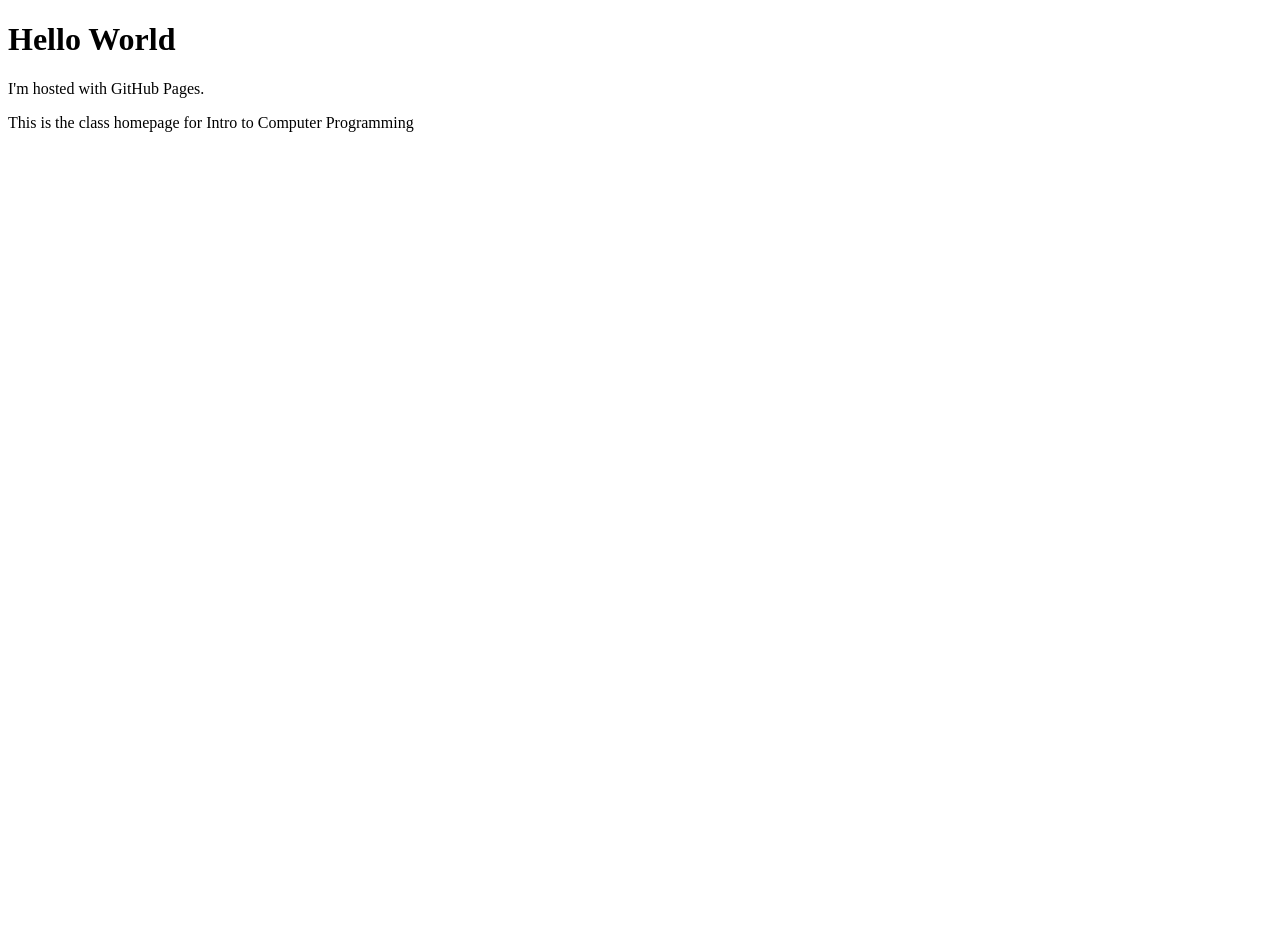
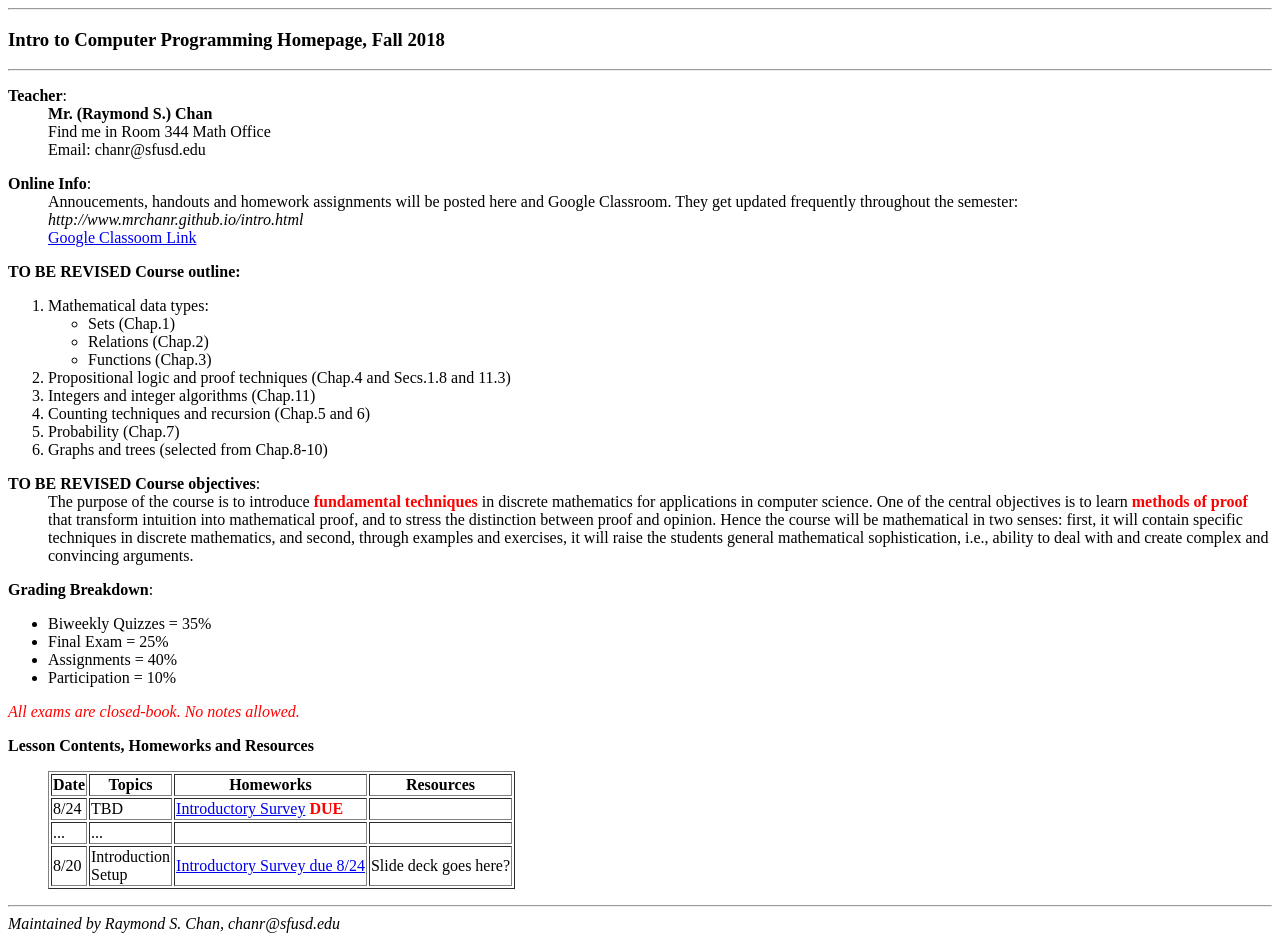
Before and after one commit to mrchanr/chanr.github.io, a plain HTML site: page intro.html in a window 1280 px wide. Before the commit the page ends 800 px from the top, so only its background shows below. Drawn offline with Linux system fonts and the light colour scheme.

Commit message:
skeleton of intro website

```diff
--- a/intro.html
+++ b/intro.html
@@ -1,8 +1,205 @@
-<!DOCTYPE html>
-<html>
-<body>
-<h1>Hello World</h1>
-<p>I'm hosted with GitHub Pages.</p>
-<p>This is the class homepage for Intro to Computer Programming <p>
-</body>
-</html>
+<html><head><meta http-equiv="Content-Type" content="text/html; charset=windows-1252"><title>Intro to Computer Programming Homepage, Fall 2018</title>
+</head><body bgcolor="FFFFFF">
+
+<hr>
+<h3> Intro to Computer Programming Homepage, Fall 2018</h3>
+<hr>
+
+<dl>
+<p>
+<!--
+</p><dt> <b><font color="red"><a name="announcement">Announcement</a></font></b>:
+<ol>
+<li> 4/26: more examples of math induction is
+     <a href="http://web.cs.ucdavis.edu/~bai/ECS20/InductionExamples.htm">posted</a>.
+     <a href="http://web.cs.ucdavis.edu/~bai/ECS20/InductionValid.htm">Why Induction is Valid</a>
+-->
+<p>
+</p></dt><dt> <b>Teacher</b>:
+   </dt><dd><b>Mr. (Raymond S.) Chan</b></a>
+   </dd><dd> Find me in Room 344 Math Office
+   </dd><dd> Email: chanr@sfusd.edu
+<p>
+
+<p>
+</p></dd><dt><b>Online Info</b>:
+   </dt><dd> Annoucements, handouts and homework assignments
+   will be posted here and Google Classroom. They get updated frequently
+   throughout the semester:
+   </dd><dd> <i>http://www.mrchanr.github.io/intro.html</i> <br>
+   </dd><dd> <a href="https://classroom.google.com/c/MTUwMzQzODc3NTRa">Google Classoom Link</a></ol>
+
+<p>
+</p></dd><dt><b>TO BE REVISED Course outline:</b>
+<ol>
+<li> Mathematical data types:
+      <ul>
+      <li> Sets (Chap.1)
+      </li><li> Relations (Chap.2)
+      </li><li> Functions (Chap.3)
+      </li></ul>
+</li><li> Propositional logic and proof techniques (Chap.4 and Secs.1.8 and 11.3)
+</li><li> Integers and integer algorithms (Chap.11)
+</li><li> Counting techniques and recursion (Chap.5 and 6)
+</li><li> Probability (Chap.7)
+</li><li> Graphs and trees (selected from Chap.8-10)
+</li></ol>
+
+<p>
+</p></dt><dt><b>TO BE REVISED Course objectives</b>:
+</dt><dd>
+The purpose of the course is to introduce
+<b><font color="red">fundamental techniques</font></b>
+in discrete mathematics for applications in computer science.
+One of the central objectives is to
+learn <b><font color="red">methods of proof</font></b> that transform
+intuition into mathematical proof, and
+to stress the distinction between proof
+and opinion.
+Hence the course will be mathematical in two senses: first, it
+will contain specific techniques in discrete mathematics, and second,
+through examples and exercises, it will raise the students general
+mathematical sophistication, i.e., ability to deal with and create complex
+and convincing arguments.
+
+<p>
+</p></dd>
+<dt><b>Grading Breakdown</b>:
+<ul>
+<li> Biweekly Quizzes = 35%
+</li><li> Final Exam = 25%
+</li><li> Assignments = 40%
+</li><li> Participation = 10%
+</li></ul>
+<font color="red"><i>All exams are closed-book. No notes
+allowed.</i></font>
+<p>
+
+</p><p>
+</p></dd><dt> <b> Lesson Contents, Homeworks and Resources</b>
+<p>
+</p></dt><dd>
+<table border="">
+<tbody>
+<tr>
+<th>Date</th>
+<th>Topics</th>
+<th>Homeworks</th>
+<th>Resources</th>
+</tr>
+
+
+<tr>
+<td> 8/24 </td>
+<td> TBD <br>
+<td>  <font color="red"><a href="https://docs.google.com/forms/d/1SwSYWOY2tQeLTYEjwKQzmf68flrgs7Qgxvgp9xriKIg/prefill"> Introductory Survey</a> <b>DUE </b></font><br>
+     </td>
+<td>
+
+  </td>
+</tr>
+
+<tr>
+<td> ... </td>
+<td> ... <br>
+<td>
+  </td>
+<td>
+
+  </td>
+</tr>
+
+<tr>
+<td> 8/20 </td>
+<td> Introduction <br>
+     Setup <br>
+<td> <a href="https://docs.google.com/forms/d/1SwSYWOY2tQeLTYEjwKQzmf68flrgs7Qgxvgp9xriKIg/prefill"> Introductory Survey due 8/24 </a><br>
+     </td>
+<td>
+    Slide deck goes here?
+  </td>
+</tr>
+
+<!--
+Example column entry comment begins
+<tr>
+<td> 5/29 </td>
+<td> <font color="green">Graphs and trees II</font> <br>
+    <font color="red">Quiz 6</font> on Homework #7
+     </td>
+<td> <a href="http://web.cs.ucdavis.edu/~bai/ECS20/handout_graphs2.pdf">Handout: graphs 2/3</a> <br>
+     <a href="http://web.cs.ucdavis.edu/~bai/ECS20/hw8.pdf">Homework #8</a> </td>
+
+</tr>
+
+<tr>
+<td> 5/31 </td>
+<td> <font color="green">Graphs and trees III</font> <br>
+</td><td> <a href="http://web.cs.ucdavis.edu/~bai/ECS20/handout_graphs3.pdf">Handout: graphs 3/3</a> <br>
+     </td>
+</tr>
+
+<tr>
+<td> 6/5 </td>
+<td> <font color="blue">Introduction to algorithms,
+     guest lecturer: Prof. Koehl</font> <br>
+    <font color="red">Quiz 7</font> on Homework #8
+     </td>
+<td> <a href="http://web.cs.ucdavis.edu/~bai/ECS20/Algorithms.pdf">Handout: algorithms</a> <br>
+     Reading: sections 3.8 and 3.9
+     </td>
+</tr>
+
+<tr>
+<td> 6/7 </td>
+<td> <i>no class, final review sessions are scheduled on June 11 and June 12
+     </i> </td>
+<td> <a href="http://web.cs.ucdavis.edu/~bai/ECS20/finalreview.htm">Final review outline</a> <br>
+     <a href="http://web.cs.ucdavis.edu/~bai/ECS20/finalexS18.pdf">Final review exercises</a>
+     </td>
+</tr>
+
+<tr>
+<td> 6/11 </td>
+<td> <i>Monday, 9:30-11:00am, Office hour, 55 Kemper Hall (Deepika)</i> <br>
+     <i><font color="red">Monday, 6:00-7:30pm, Review session, 179 Chemistry (Bai)</font></i> <br>
+     </td>
+<td> ... </td>
+</tr>
+
+<tr>
+<td> 6/12 </td>
+<td> <i><font color="red">Tuesday, 3:30-5:00pm, Review session,
+                          179 Chemistry (Bai)</font></i><br>
+     <i>Tuesday, 5:00-6:30pm, Office hour, 3052 Kemper (Ibrahim)</i>
+     </td>
+<td> ... </td>
+</tr>
+
+<tr>
+<td> 6/13 </td>
+<td> <i>Wednesday, 11:30 - 1:00, Office hour,</i> Room 55 (Domenic)<br>
+    <i>Wednesday, 1:30 - 3:00, Office hour,</i> Room 3005 (Bai)
+      </td>
+<td> ... </td>
+</tr>
+
+<tr>
+<td> 6/14 </td>
+<td> <font color="red"><b>6:00-8:00pm, Final exam</b></font> </td>
+<td> <font color="red"><b>2 Wellman</b></font> </td>
+</tr>
+Example table entry comment ends
+-->
+
+
+</tbody></table>
+
+
+</dd></dl>
+
+<hr>
+<i> Maintained by Raymond S. Chan, chanr@sfusd.edu</i>
+
+
+</body></html>
```
